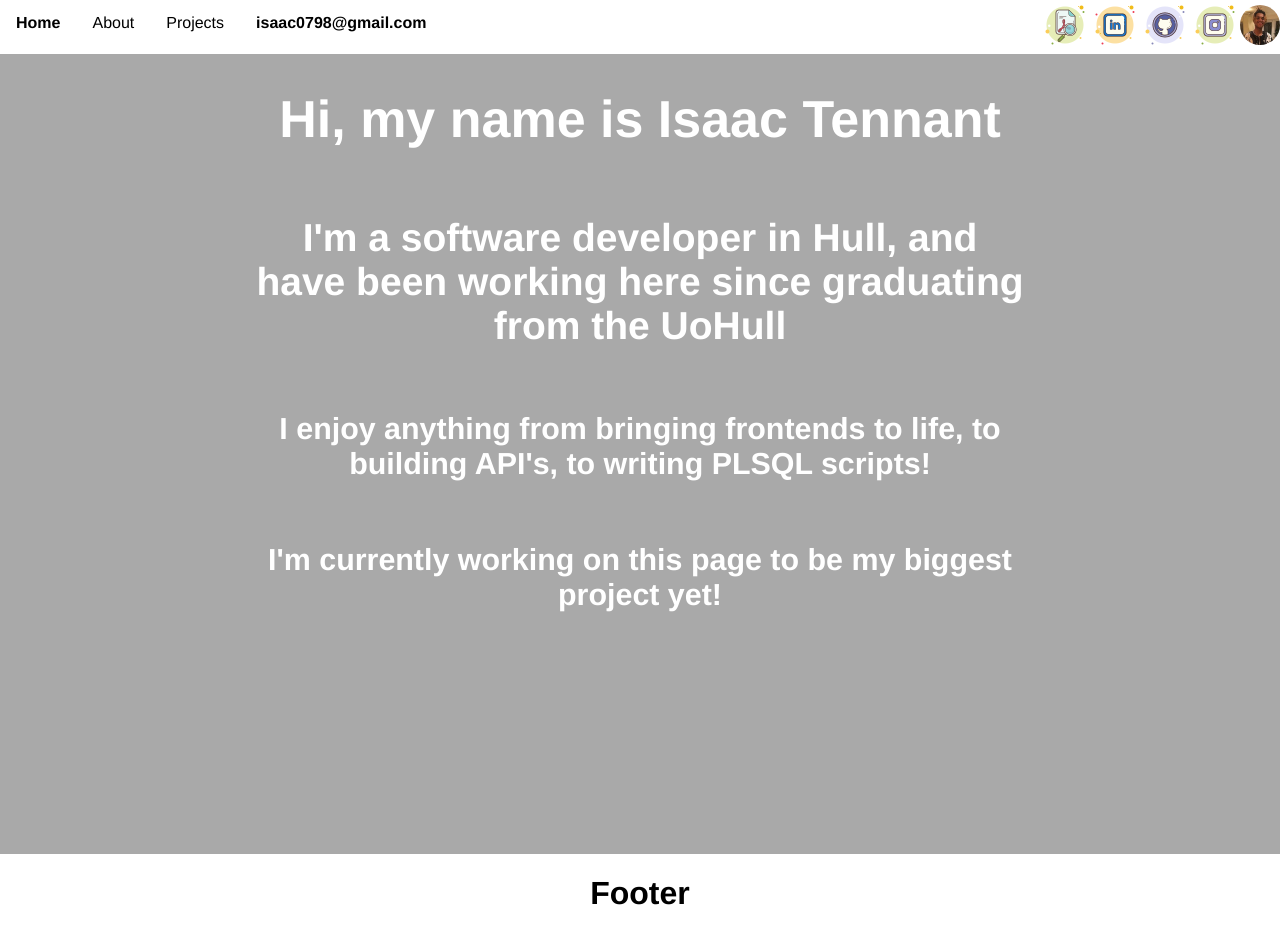
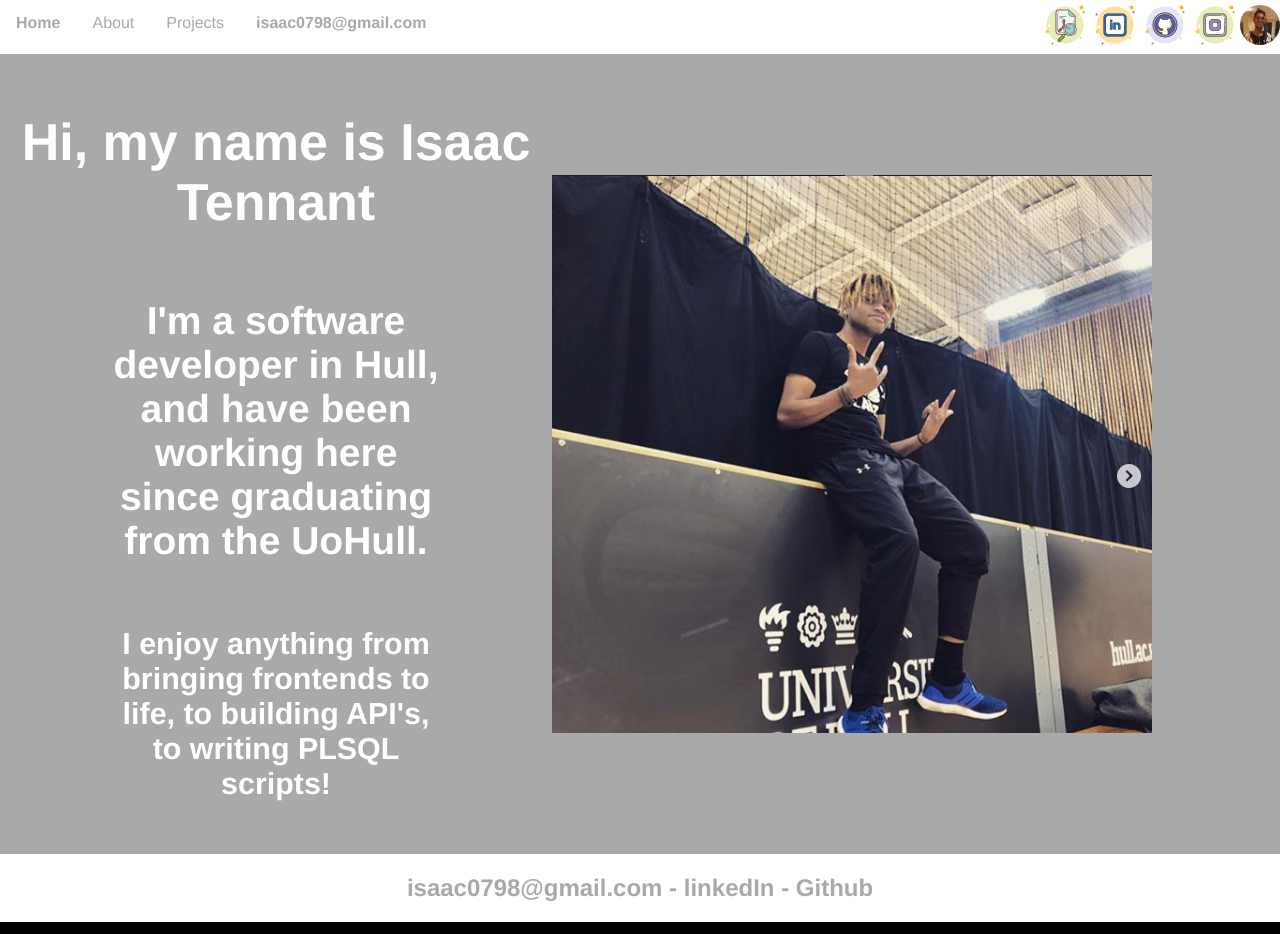
Before and after one commit to isaac0798/Personal-Website, a React (Create React App) app: page / in a window 1280 px wide. Built offline with nearby package versions, Linux system fonts and the light colour scheme.

Commit message:
adding footer/img to homepage

```diff
--- a/src/css/app.css
+++ b/src/css/app.css
@@ -5,11 +5,12 @@
 .mainPageContent {
   min-height: 100vh;
   display: flex;
-  flex-direction: column;
+  flex-direction: row;
   font-size: calc(10px + 2vmin);
   color: white;
   background-color: darkgray;
   align-items: center;
+  justify-content: space-evenly;
 }
 
 h3, h2 {
--- a/src/css/homePage.css
+++ b/src/css/homePage.css
@@ -2,4 +2,21 @@
     display: flex;
     background-color: white;
     justify-content: center;
+    color: darkgray;
 }
+
+.footer a {
+    text-decoration: none;
+    color: darkgray;
+}
+
+#homePageImg {
+    margin-right: 10vw;
+}
+
+#txtBox {
+    display: flex;
+    flex-direction: column;
+    justify-content: center;
+    align-items: center;
+}
--- a/src/css/navbar.css
+++ b/src/css/navbar.css
@@ -12,7 +12,7 @@ ul {
 
   li a {
     display: block;
-    color: black;
+    color: darkgray;
     text-align: center;
     padding: 14px 16px;
     text-decoration: none;
--- a/src/js/home/footer.js
+++ b/src/js/home/footer.js
@@ -4,7 +4,7 @@ import "../../css/homePage.css";
 export default function Footer() {
   return (
     <div class="footer">
-      <h1>Footer</h1>
+      <h2>isaac0798@gmail.com - <a href="https://www.linkedin.com/in/isaac-tennant-95b371164/">linkedIn</a> - <a href="https://github.com/isaac0798">Github</a></h2>
     </div>
   );
 }
--- a/src/js/home/homePage.js
+++ b/src/js/home/homePage.js
@@ -1,13 +1,16 @@
 import React from "react";
-import TypeIt, { TypeItInput } from "@isaac.scarrott/react-type-it";
 import "../../css/homePage.css";
+import homePage from "../../images/homePage.png";
+
 export default function HomePage() {
   return (
     <div className="mainPageContent">
-      <h1>Hi, my name is Isaac Tennant</h1>
-      <h2>I'm a software developer in Hull, and have been working here since graduating from the UoHull</h2>
-      <h3>I enjoy anything from bringing frontends to life, to building API's, to writing PLSQL scripts!</h3>
-      <h3>I'm currently working on this page to be my biggest project yet!</h3>
+      <div id="txtBox">
+        <h1>Hi, my name is Isaac Tennant</h1>
+        <h2>I'm a software developer in Hull, and have been working here since graduating from the UoHull.</h2>
+        <h3>I enjoy anything from bringing frontends to life, to building API's, to writing PLSQL scripts!</h3>
+      </div>
+      <img id="homePageImg" src={homePage}></img>
     </div>
   );
 }
```
Also changed, not shown: src/images/homePage.png (added).
